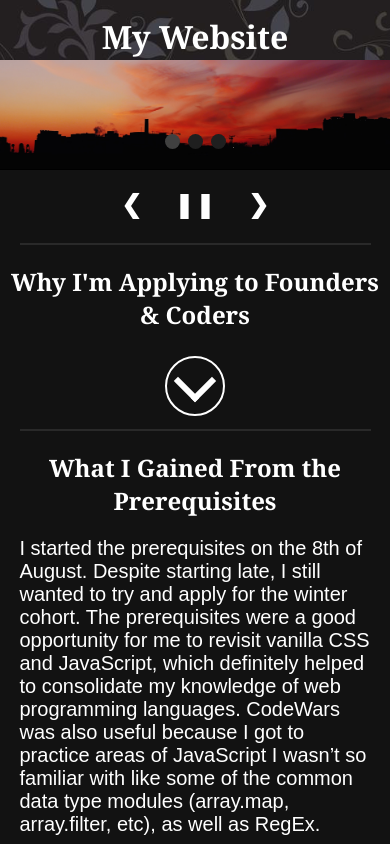
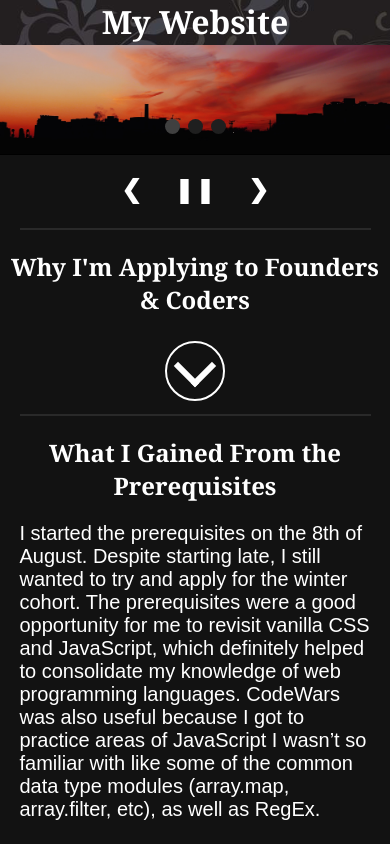
Before and after one commit to Samwise-B/fac-prerequisite, a plain HTML site: page index.html in a window 390 px wide. Drawn offline with Linux system fonts and the light colour scheme.

Commit message:
fixing banner height for mobile

```diff
--- a/main.css
+++ b/main.css
@@ -3,7 +3,8 @@
 header {
   background-image: url("dark-floral.png");
   background-repeat: repeat;
-  padding: 5px;
+  padding-bottom: 5px;
+  max-height: 45px;
 }
 
 body, html {
@@ -26,9 +27,7 @@ h1 {
   font-family: "Georgia";
   color: white;
   text-align: center;
-  padding: 10px;
   margin: 0px;
-  height: 50px;
 }
 
 h2 {
```
